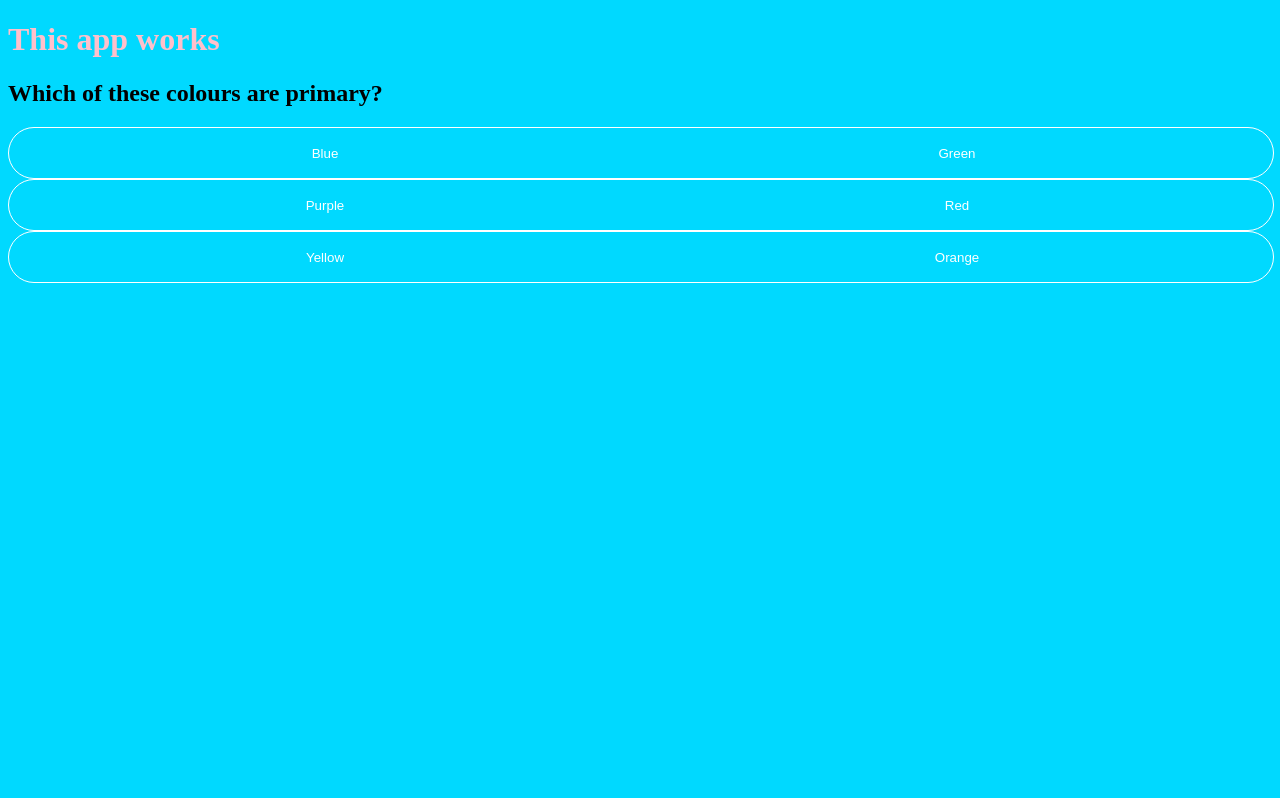
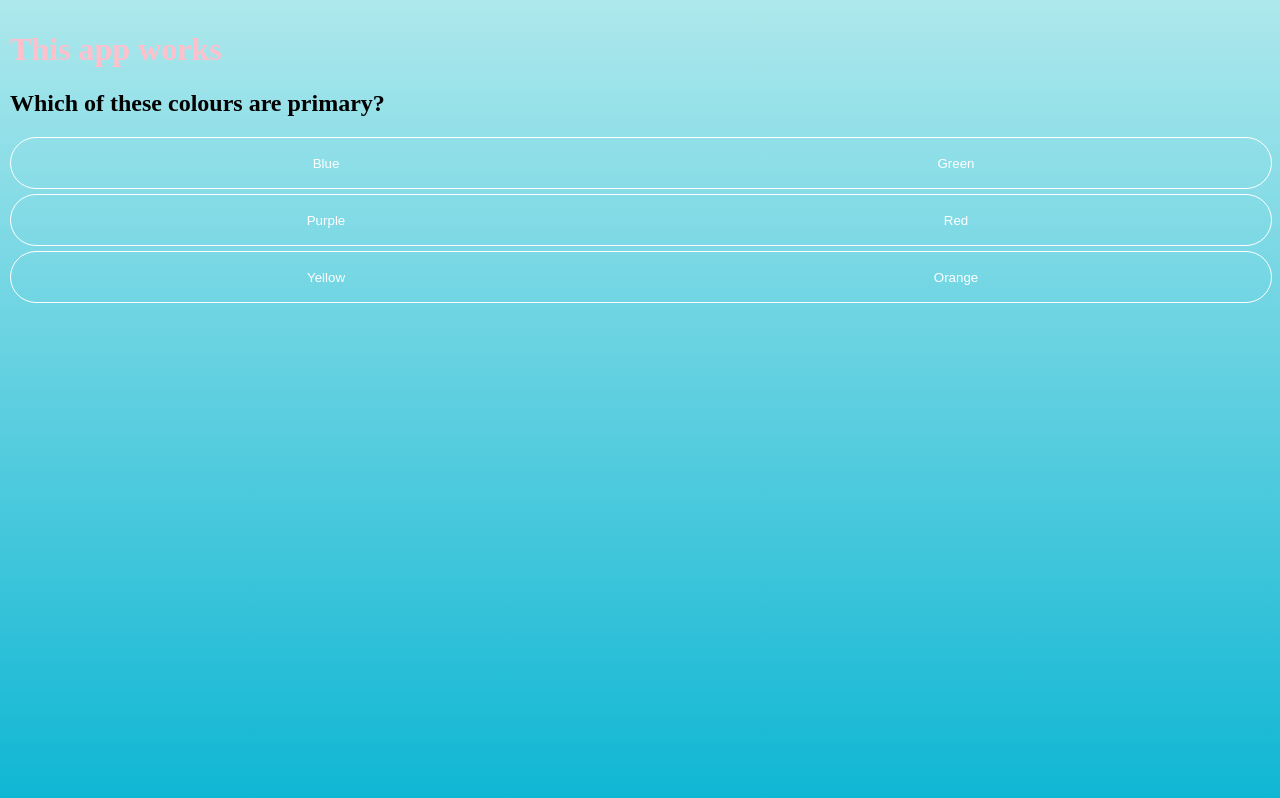
Before and after one commit to FaridahAbdulsalam/tech-test, a React (Vite) app: page / in a window 1280 px wide. Shown: the top 798 px of the page. Built offline with nearby package versions, Linux system fonts and the light colour scheme.

Commit message:
gradient background added

```diff
--- a/src/App.scss
+++ b/src/App.scss
@@ -1,7 +1,17 @@
-*{
-    background-color: rgb(0, 217, 255);
+body{
+
+    height: 100vh;
+    background: linear-gradient(rgb(173, 232, 236), rgb(11, 181, 211));
+    padding: 10px;
+    margin: 0;
 }
+
 
 h1{
     color: pink;
 }
+
+//background: linear-gradient(rgb(247, 193, 46), rgb(255, 145, 0)); red
+//background: linear-gradient(rgb(247, 177, 46), rgb(247, 103, 7)); orange
+//background: linear-gradient(rgb(238, 214, 79), rgb(248, 208, 27)); yellow
+//background: linear-gradient(rgb(169, 246, 252), rgb(14, 191, 223)); blue
--- a/src/App.tsx
+++ b/src/App.tsx
@@ -23,6 +23,7 @@ function App() {
 
   return (
     <>
+    <div className="gradient-background">
       <h1>This app works</h1>
       <Question label={questions[currentQuestion].question} />
       {questions[currentQuestion].sets.map((set, index) => (
@@ -35,6 +36,7 @@ function App() {
           isLocked={isLocked}
         />
       ))}
+    </div>
     </>
   );
 }
--- a/src/components/ToggleButton.scss
+++ b/src/components/ToggleButton.scss
@@ -6,13 +6,14 @@
     height: 50px;
     border: 1px solid white;
     border-radius: 50px;
+    margin-bottom: 5px;
 
     .indicator{
         position: absolute;
         height: 100%;
         width: 50%;
         background-color: rgba(255, 255, 255, 0.288);
-        border: 3px solid rgba(236, 241, 229, 0.116);
+        border: 3px solid rgba(47, 48, 46, 0.116);
         border-radius: 50px;
         transition: transform 0.3s ease;
         z-index: 1;
--- a/src/components/ToggleButton.tsx
+++ b/src/components/ToggleButton.tsx
@@ -33,10 +33,6 @@ const ToggleButton = ({
   return (
     <div className="toggle-button-container">
 
-      {selectedAnswer && (
-        <div className="indicator" style={{transform: indicatorPosition }} />
-      )}
-
       <button
         className={`tab ${selectedAnswer === optionA ? "active" : ""}`}
         onClick={() => handleOptionClick(optionA)}
@@ -52,6 +48,10 @@ const ToggleButton = ({
       >
         {optionB}
       </button>
+
+      {selectedAnswer && (
+        <div className="indicator" style={{transform: indicatorPosition }} />
+      )}
     </div>
   );
 };
```
